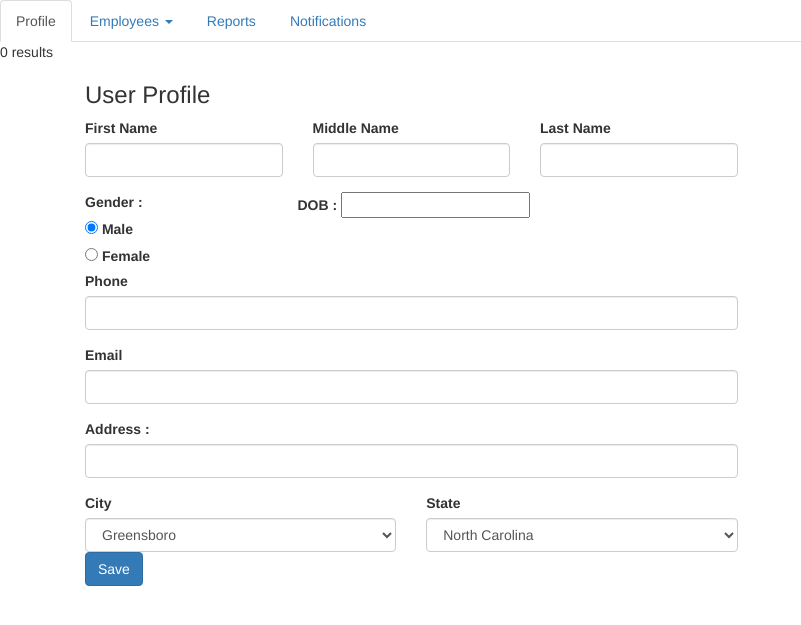
After one commit to amulyaayadagani/SEProject, a PHP site: page /views/admin.php in a window 1280 px wide. The commit adds this page. Shown: the top 625 px of the page, without its empty margins (0-801 px from the left). Run offline with PHP 8.4, Linux system fonts and the light colour scheme; data that the repository does not hold is empty.

Commit message:
commiting admin code to ritubranch

```diff
--- a/dist/css/style.css
+++ b/dist/css/style.css
@@ -38,7 +38,9 @@ h1, h2, h3, h4, h5 {
 
 .container-fluid {
   max-width: 1600px; }
-
+.selected {
+    background-color: #E8E8E8;
+}
 .btn {
   padding-left: 30px;
   padding-right: 30px;
--- a/master.php
+++ b/master.php
@@ -1,5 +1,5 @@
 <!DOCTYPE HTML>
-<?php require "./controllers/roomsController.php"; ?>
+<?php require "./controllers/roomsController.php";?>
 <html>
    <head>
       <meta charset="utf-8">
--- a/src/index.php
+++ b/src/index.php
@@ -6,7 +6,7 @@
    // include('./controllers/indexController.php');
    // include('./views/rooms.php');
 
-    $allowed = array('search','rooms','reservation',''); // add the pagenames you need
+    $allowed = array('search','rooms','reservation','admin'); // add the pagenames you need
 	$page = ( isset($_GET['page']) ) ? $_GET['page'] : 'search';
 
 	if (in_array($page, $allowed) ) {
--- a/src/views/Header.php
+++ b/src/views/Header.php
@@ -22,6 +22,7 @@
                            <li><a href="index.php?page=rooms">Rooms</a></li>
                            <li><a href="reservation.html">Lookup Reservation</a></li>
                            <li><a href="contact.html">Contact</a></li>
+                           <li><a href="index.php?page=admin">Admin</a></li>
                         </ul>
                         </divs>
                      </div>
@@ -40,7 +41,7 @@
             <span class="custom-caption text-uppercase text-white d-block  mb-3">Welcome To 5 <span class="fa fa-star text-primary"></span>   Hotel</span>
             <?php
                $page = ( isset($_GET['page']) ) ? $_GET['page'] : 'search';
-               $pageContent = array("search"=>"Best Place to stay", "rooms"=>"Room Details", "reservation"=>"Reservation");
+               $pageContent = array("search"=>"Best Place to stay", "rooms"=>"Room Details", "reservation"=>"Reservation","admin"=>"Administration");
 
 
                echo "<h1 class='heading'>". $pageContent[$page] ."</h1>";
--- /dev/null
+++ b/src/views/Report.php
@@ -0,0 +1,41 @@
+<div class="container" >
+    <div class="container">
+        <h3>Reports</h3>
+        <div class="row">
+          <div class="col-md-7" >
+            <form action="#" method="post" class="bg-white p-md-5 p-4 mb-5 border">
+              <div class="row">
+                <div class="col-md-6 mb-3 mb-md-0">
+                   <label for="report_type" class="font-weight-bold text-black">Report Type</label>
+                   <div class="field-icon-wrap">
+                      <div class="icon"><span class="ion-ios-arrow-down"></span></div>
+                      <select required name="report_type" id="report_type" class="form-control">
+                         <option value="1">Customer Details</option>
+                         <option value="2">Employee Details</option>
+                         <option value="3">Reservation Deatils</option>
+                         <option value="4">Notifications</option>
+                      </select>
+                   </div>
+                </div>
+                <div class="col-md-6 mb-3 mb-lg-0 col-lg-3">
+                     <label for="from_date" class="font-weight-bold text-black">From Date</label>
+                     <div class="field-icon-wrap">
+                        <div class="icon"><span class="icon-calendar"></span></div>
+                        <input autocomplete="off" required type="text" name="checkin_date" id="checkin_date" class="form-control">
+
+                     </div>
+                </div>
+                <div class="col-md-6 mb-3 mb-lg-0 col-lg-3">
+                     <label for="to_date" class="font-weight-bold text-black">To Date</label>
+                     <div class="field-icon-wrap">
+                        <div class="icon"><span class="icon-calendar"></span></div>
+                        <input autocomplete="off" required type="text" name="checkout_date" id="checkout_date" class="form-control">
+
+                     </div>
+                </div>
+              </div><a href="./views/report_export.php"> Export To Excel </a>
+            </form>
+          </div>
+        </div>
+    </div>
+</div>
--- /dev/null
+++ b/src/views/addemployee.php
@@ -0,0 +1,95 @@
+<!-- Ritu: Add Employees-->
+<!--<section class="section bg-image overlay" style="background-image: url('../images/hero_4.jpg');">-->
+  <div class="container" >
+    <!--<section class="section contact-section" id="next"> -->
+      <h3> Add Employee</h3>
+      <div class="container">
+        <div class="row">
+          <div class="col-md-7" data-aos="fade-up" data-aos-delay="100">
+            <form action="#" method="post" class="bg-white p-md-5 p-4 mb-5 border">
+              <div class="row">
+                <div class="col-md-4 form-group">
+                  <label for="emp_fname">First Name</label>
+                  <input type="text" id="emp_fname" class="form-control " required>
+                </div>
+                <div class="col-md-4 form-group">
+                  <label for="emp_mname">Middle Name</label>
+                  <input type="text" id="emp_mname" class="form-control ">
+                </div>
+                <div class="col-md-4 form-group">
+                  <label for="emp_lname">Last Name</label>
+                  <input type="text" id="emp_lname" class="form-control " required>
+                </div>
+              </div>
+              <div class="row">
+                <div class="col-md-4 form-radio">
+                  <label for="gender" class="radio-label">Gender :</label>
+                  <div class="form-radio-item">
+                      <input type="radio" name="gender" id="male" checked>
+                      <label for="male">Male</label>
+                      <span class="check"></span>
+                  </div>
+                  <div class="form-radio-item">
+                      <input type="radio" name="gender" id="female">
+                      <label for="female">Female</label>
+                      <span class="check"></span>
+                  </div>
+                </div>
+                <div class="form-group">
+                    <label for="birth_date">DOB :</label>
+                    <input type="text" name="birth_date" id="birth_date" required>
+                </div>
+              </div>
+              <div class="row">
+                <div class="col-md-12 form-group">
+                  <label for="phone">Phone</label>
+                  <input type="text" id="phone" class="form-control ">
+                </div>
+              </div>
+              <div class="row">
+                <div class="col-md-12 form-group">
+                  <label for="email">Email</label>
+                  <input type="email" id="email" class="form-control ">
+                </div>
+              </div>
+              <div class="row">
+                <div class="col-md-12 form-group">
+                  <label for="address">Address :</label>
+                  <input type="text" name="address" id="address" class="form-control" />
+              </div>
+            </div>
+            <div class="row">
+              <div class="col-md-6 mb-3 mb-md-0">
+                <label for="city" >City</label>
+                <div class="field-icon-wrap">
+                  <div class="icon"><span class="ion-ios-arrow-down"></span></div>
+                  <select name="" id="city" class="form-control">
+                    <option value="">Greensboro</option>
+                  <option value="">Charlotte</option>
+                  <option value="">Raleign</option>
+                  </select>
+                </div>
+              </div>
+              <div class="col-md-6 mb-3 mb-md-0">
+                <label for="state" >State</label>
+                <div class="field-icon-wrap">
+                  <div class="icon"><span class="ion-ios-arrow-down"></span></div>
+                  <select name="" id="state" class="form-control">
+                    <option value="">North Carolina</option>
+                    <option value="">South Carolina</option>
+                  </select>
+                </div>
+              </div>
+            </div>
+            <div class="row">
+              <div class="col-md-6 form-group">
+                <input type="submit" value="Save " class="btn btn-primary text-white font-weight-bold">
+              </div>
+            </div>
+            </form>
+          </div>
+        </div>
+      </div>
+    <!--</section> -->
+  </div>
+   <!-- </section> -->
--- /dev/null
+++ b/src/views/admin.php
@@ -0,0 +1,77 @@
+
+<meta charset="utf-8">
+<meta name="viewport" content="width=device-width, initial-scale=1">
+<link rel="stylesheet" href="https://maxcdn.bootstrapcdn.com/bootstrap/3.4.0/css/bootstrap.min.css">
+<script src="https://ajax.googleapis.com/ajax/libs/jquery/3.4.1/jquery.min.js"></script>
+<script src="https://maxcdn.bootstrapcdn.com/bootstrap/3.4.0/js/bootstrap.min.js"></script>
+  <!--Ritu: Tab Style -->
+<section class="section testimonial-section" >
+  <ul class="nav nav-tabs">
+    <li class="active"><a data-toggle="tab" href="#user_profile">Profile</a></li>
+    <li class="dropdown">
+      <a  data-toggle="dropdown" href="#">Employees <span class="caret"></span></a>
+      <ul class="dropdown-menu">
+        <li><a data-toggle="tab" href="#add_emp">Add Employee</a></li>
+        <li><a data-toggle="tab" href="#drop_emp">Drop Employee</a></li>
+      </ul>
+    </li>
+    <li><a data-toggle="tab" href="#reports">Reports</a></li>
+    <li><a data-toggle="tab" href="#notifications">Notifications</a></li>
+  </ul>
+  <?php
+    $conn = mysqli_connect("localhost", "root", "", "CRMDB_SE");
+    // Check connection
+    if ($conn->connect_error) {
+      die("Connection failed: " . $conn->connect_error);
+    }
+    $sql = "SELECT E_FName,E_MName,E_LName,E_Id,Dept_Name,DOB,E_Id,Contact,E_Start_Date,Address,Email from employee where E_Id = 99887";
+    $result = $conn->query($sql);
+    if ($result->num_rows > 0) {
+    // output data of each row
+      while($row = $result->fetch_assoc()) {
+          //echo $row["E_FName"];
+        $fname = $row["E_FName"];
+        $mname = $row["E_MName"];
+        $lname = $row["E_LName"];
+        $id    = $row["E_Id"];
+        $dob   = $row["DOB"];
+        $contact= $row["Contact"];
+        $address= $row["Address"];
+        $email  = $row["Email"];
+      }
+
+      } else { echo "0 results"; }
+    //$conn->close();
+  ?>
+  <div class="container">
+    <div class="tab-content">
+        <div id="user_profile" class="tab-pane fade in active">
+          <?php include 'userprofile.php';?>
+        </div>
+        <div id="drop_emp" class="tab-pane fade">
+          <?php include 'dropemployee.php';?>
+        </div>
+        <div id="add_emp" class="tab-pane fade">
+          <?php include 'addemployee.php';?>
+        </div>
+        <div id="reports" class="tab-pane fade">
+          <?php include 'Report.php';?>
+        </div>
+        <div id="notifications" class="tab-pane fade">
+          <?php include 'notifications.php';?>
+        </div>
+    </div>
+  </div>
+</section>
+<script language="javascript">
+  $('tr').click(function() {
+     $('.selected').removeClass('selected');
+      $(this).addClass('selected');
+  });
+
+  $('#drop').click(function() {
+      $('.selected').children().each(function() {
+          alert($(this).html());
+      });
+  });
+</script>
--- /dev/null
+++ b/src/views/dropemployee.php
@@ -0,0 +1,33 @@
+<h4>Employees</h4>
+  <table border="1">
+    <thead>
+      <tr class="row100 head">
+        <th class="cell100 column1">Employee Name</th>
+        <th class="cell100 column2">Employee ID</th>
+        <th class="cell100 column3">Date of Birth</th>
+        <th class="cell100 column3">Start date</th>
+        <th class="cell100 column4">Department</th>
+        <th class="cell100 column5">Contact Number</th>
+      </tr>
+    </thead>
+    <tbody>
+    <?php
+      $conn = mysqli_connect("localhost", "root", "", "CRMDB_SE");
+      // Check connection
+      if ($conn->connect_error) {
+        die("Connection failed: " . $conn->connect_error);
+      }
+      $sql = "SELECT E_FName,E_MName,E_LName,E_Id,Dept_Name,DOB,E_Id,Contact,E_Start_Date from employee where emp_status = 'Active'";
+      $result = $conn->query($sql);
+
+      if ($result->num_rows > 0) {
+      // output data of each row
+        while($row = $result->fetch_assoc()) {
+          echo "<tr class='row100 body'><td>" . $row["E_FName"]. "</td><td>" . $row["E_Id"] . "</td><td>" . $row["DOB"] ."</td><td>". $row["E_Start_Date"]. "</td><td>". $row["Dept_Name"] . "</td><td>". $row["Contact"] . "</td></tr>";
+        }
+        echo "</tbody></table>";
+        //echo "<a href='UserReport_Export.php'> Export To Excel </a>";
+        } else { echo "0 results"; }
+      $conn->close();
+      ?>
+      <button id="drop" class="btn btn-primary text-white font-weight-bold">Drop Employee</button>
--- /dev/null
+++ b/src/views/notifications.php
@@ -0,0 +1,2 @@
+<h3>notifications</h3>
+          <p>Eaque ipsa quae ab illo inventore veritatis et quasi architecto beatae vitae dicta sunt explicabo.</p>
--- /dev/null
+++ b/src/views/userprofile.php
@@ -0,0 +1,90 @@
+<!--<section class="section " id="usr_next">-->
+  <div class="container">
+    <h3>User Profile</h3>
+    <div class="row">
+      <div class="col-md-7" >
+        <form action="#" method="post" class="bg-white p-md-5 p-4 mb-5 border">
+          <div class="row">
+            <div class="col-md-4 form-group">
+              <label for="usr_fname">First Name</label>
+              <input type="text" id="usr_fname" value = "<?php echo $fname;?>" class="form-control" required>
+            </div>
+            <div class="col-md-4 form-group">
+              <label for="usr_mname">Middle Name</label>
+              <input type="text" id="usr_mname" value = "<?php echo $mname;?>" class="form-control ">
+            </div>
+            <div class="col-md-4 form-group">
+              <label for="usr_lname">Last Name</label>
+              <input type="text" id="usr_lname" value = "<?php echo $lname;?>" class="form-control " required>
+            </div>
+          </div>
+          <div class="row">
+            <div class="col-md-4 form-radio">
+              <label for="usr_gender" class="radio-label">Gender :</label>
+              <div class="form-radio-item">
+                  <input type="radio" name="usr_gender" id="usr_male" checked>
+                  <label for="usr_male">Male</label>
+                  <span class="check"></span>
+              </div>
+              <div class="form-radio-item">
+                  <input type="radio" name="usr_gender" id="usr_female">
+                  <label for="usr_female">Female</label>
+                  <span class="check"></span>
+              </div>
+            </div>
+            <div class="form-group">
+                <label for="usr_birth_date">DOB :</label>
+                <input type="text" name="usr_birth_date" value = "<?php echo $dob;?>" id="usr_birth_date" required>
+            </div>
+          </div>
+          <div class="row">
+            <div class="col-md-12 form-group">
+              <label for="usr_phone">Phone</label>
+              <input type="text" id="usr_phone" value = "<?php echo $contact;?>" class="form-control ">
+            </div>
+          </div>
+          <div class="row">
+            <div class="col-md-12 form-group">
+              <label for="usr_email">Email</label>
+              <input type="email" id="usr_email" value = "<?php echo $email;?>" class="form-control ">
+            </div>
+          </div>
+          <div class="row">
+            <div class="col-md-12 form-group">
+              <label for="usr_address">Address :</label>
+              <input type="text" name="usr_address" id="usr_address" value = "<?php echo $address;?>" class="form-control" />
+          </div>
+        </div>
+          <div class="row">
+            <div class="col-md-6 mb-3 mb-md-0">
+              <label for="city" >City</label>
+              <div class="field-icon-wrap">
+                <div class="icon"><span class="ion-ios-arrow-down"></span></div>
+                <select name="" id="city" class="form-control">
+                  <option value="">Greensboro</option>
+                <option value="">Charlotte</option>
+                <option value="">Raleign</option>
+                </select>
+              </div>
+            </div>
+            <div class="col-md-6 mb-3 mb-md-0">
+              <label for="state" >State</label>
+              <div class="field-icon-wrap">
+                <div class="icon"><span class="ion-ios-arrow-down"></span></div>
+                <select name="" id="state" class="form-control">
+                  <option value="">North Carolina</option>
+                  <option value="">South Carolina</option>
+                </select>
+              </div>
+            </div>
+          </div>
+          <div class="row">
+            <div class="col-md-6 form-group">
+              <input type="submit" value="Save" class="btn btn-primary text-white font-weight-bold">
+            </div>
+          </div>
+        </form>
+      </div>
+    </div>
+  </div>
+<!--</section> -->
```
Also changed, not shown: src/views/report_export.php (added, +34 -0 lines).
